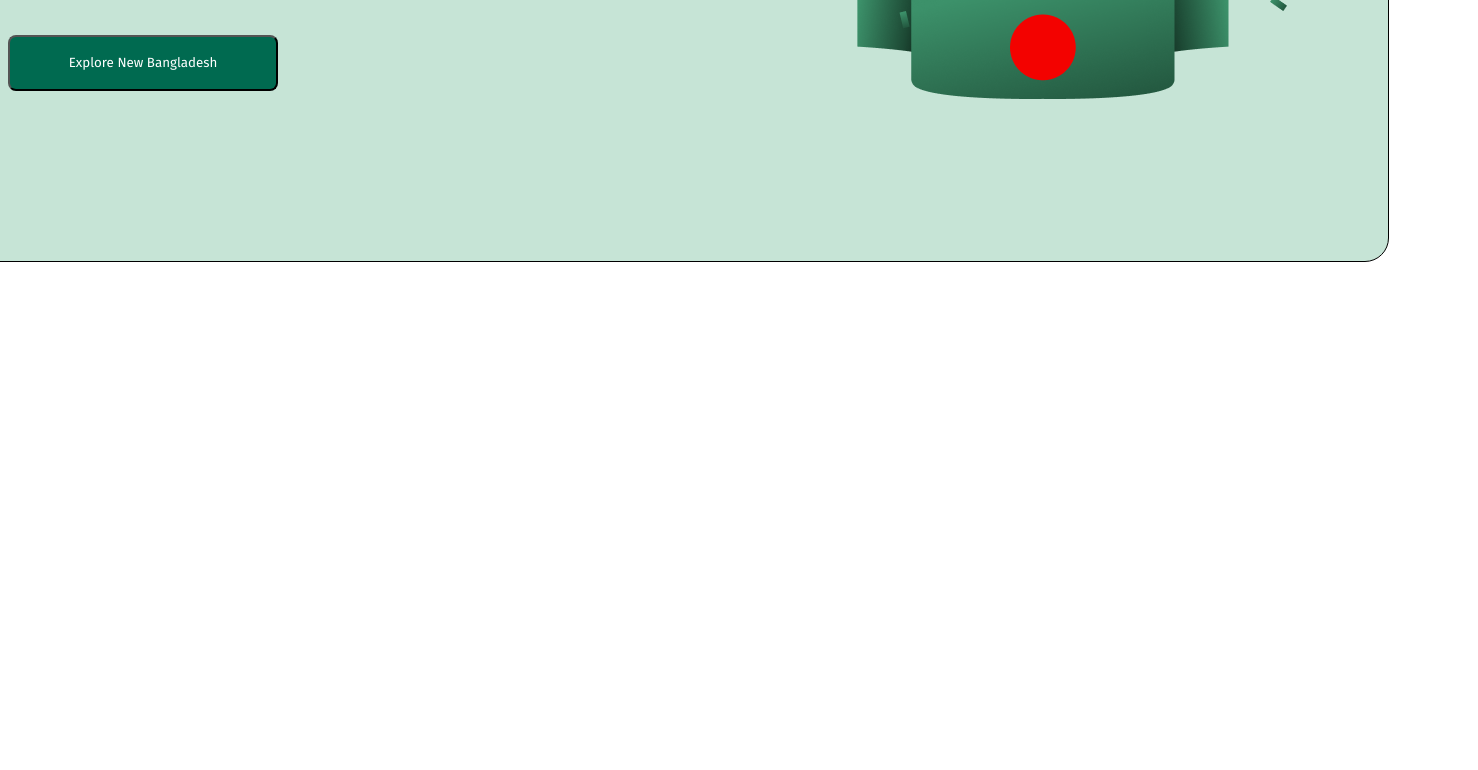
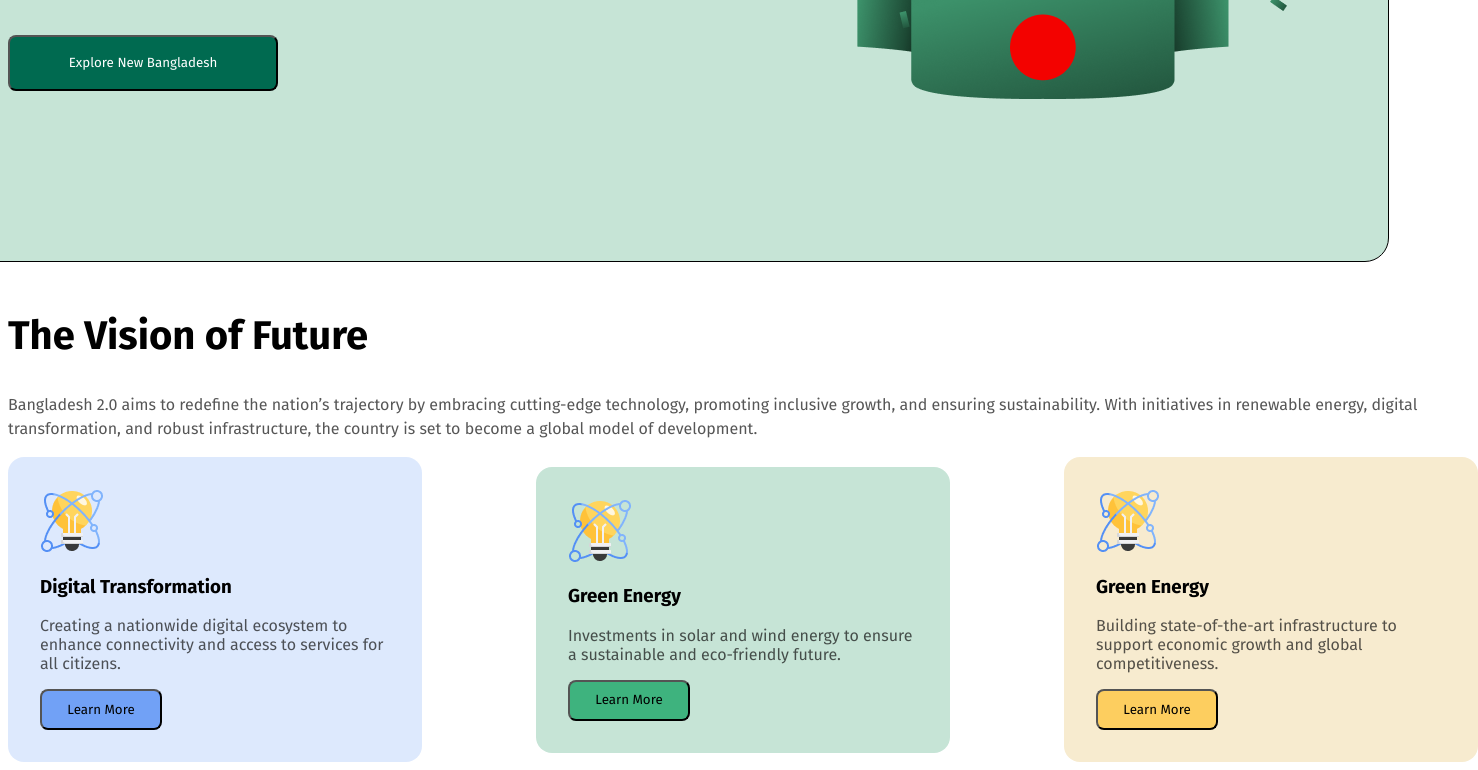
Before and after one commit to mohammadmhmahdi/bangladesh2.0, a plain HTML site: page HTML/index.html in a window 1280 px wide. Shown: the part 616-1386 px from the top of the page, 1478 px wide, since content can reach past the window. Before the commit the page ends 886 px from the top, so only its background shows below. Drawn offline with Linux system fonts and the light colour scheme.

Commit message:
card section added

```diff
--- a/CSS/style.css
+++ b/CSS/style.css
@@ -14,7 +14,7 @@ nav{
   display: flex;
   justify-content: space-between;
   margin-top: 30px;
-  width: 1450px;
+  width: 1470px;
 }
 .signup-button{
   width: 116px;
@@ -59,3 +59,66 @@ nav{
   background-color:rgb(198, 228, 214) ;
   box-shadow: 5px 10px rgba(0, 0, 0, 0.144) ;
 }
+main{
+  width: 1470px;
+  margin: auto;
+  margin-top: 50px;
+}
+.main-content>h2{
+  font-size: 40px;
+  font-weight: 700;
+}
+.main-content>p{
+  color: rgba(14, 14, 14, 0.7);
+  font-size: 16px;
+  font-weight: 400;
+  line-height: 24px;
+  text-align: left;
+}
+/* card section style  */
+.card-section{
+  display: flex;
+  justify-content: space-between;
+  align-items: center;
+}
+.card{
+  padding: 32px;
+  border-radius: 16px;
+}
+.card>h2{
+  font-size: 20px;
+  font-weight: 700;
+}
+.card>p{
+  font-weight: 400;
+  font-size: 16px;
+  color: rgba(14, 14, 14, 0.7);
+  width: 350px;
+}
+.card>button{
+  border-radius: 8px;
+  width: 122px;
+  height: 41px;
+}
+.card-1{
+  background-color: rgba(84, 144, 245, 0.2);;
+}
+.card-2{
+  background-color: rgb(198, 228, 214);;
+}
+.card-3{
+  background-color: rgb(247, 235, 207);
+}
+.card-1>button{
+  background-color:rgba(84, 143, 245, 0.788) ;
+}
+.card-2>button{
+  background-color: rgba(9, 161, 93, 0.719);
+}
+.card-3>button{
+  background-color: rgba(255, 196, 57, 0.74);
+}
+.card>button:hover{
+  background-color:rgba(74, 75, 74, 0.151);
+  box-shadow: 5px 10px rgba(0, 0, 0, 0.171);
+}
--- a/HTML/index.html
+++ b/HTML/index.html
@@ -31,7 +31,35 @@
         </div>
     </header>
     <main>
-
+       <div class="main-content">
+         <h2>
+          The Vision of Future
+         </h2>
+         <p>
+          Bangladesh 2.0 aims to redefine the nation’s trajectory by embracing cutting-edge technology, promoting inclusive growth, and ensuring sustainability. With initiatives in renewable energy, digital transformation, and robust infrastructure, the country is set to become a global model of development.
+         </p>
+       </div>
+       <div class="card-section">
+          <div class="card-1 card">
+            <img src="../IMAGE/card-icon.png" alt="">
+          <h3>Digital Transformation</h3>
+          <p>Creating a nationwide digital ecosystem to enhance connectivity and access to services for all citizens.</p>
+          <button>Learn More</button>
+          </div>
+          <div class="card-2 card">
+            <img src="../IMAGE/card-icon.png" alt="">
+            <h3>Green Energy</h3>
+            <p>Investments in solar and wind energy to ensure a sustainable and eco-friendly future.</p>
+          <button>Learn More</button>
+          </div>
+          <div class="card-3 card">
+            <img src="../IMAGE/card-icon.png" alt="">
+            <h3>Green Energy</h3>
+            <p>Building state-of-the-art infrastructure to support economic growth and global competitiveness.</p>
+          <button>Learn More</button>
+          </div>
+       </div>
+       <div></div>
     </main>
 </body>
 </html>
```
